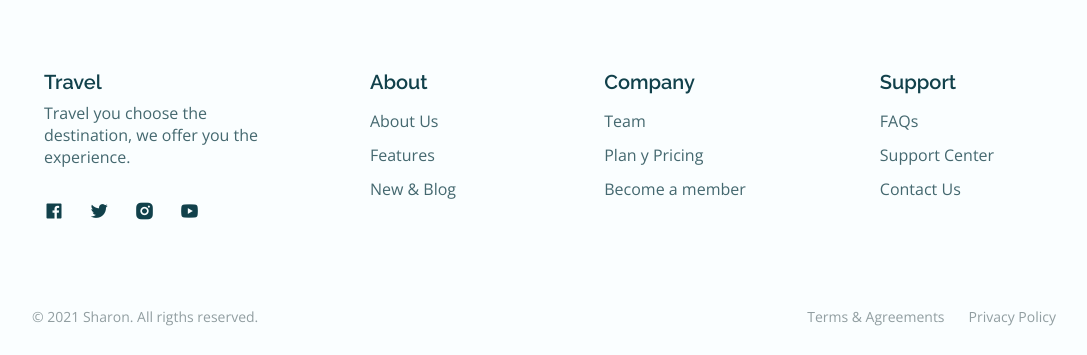
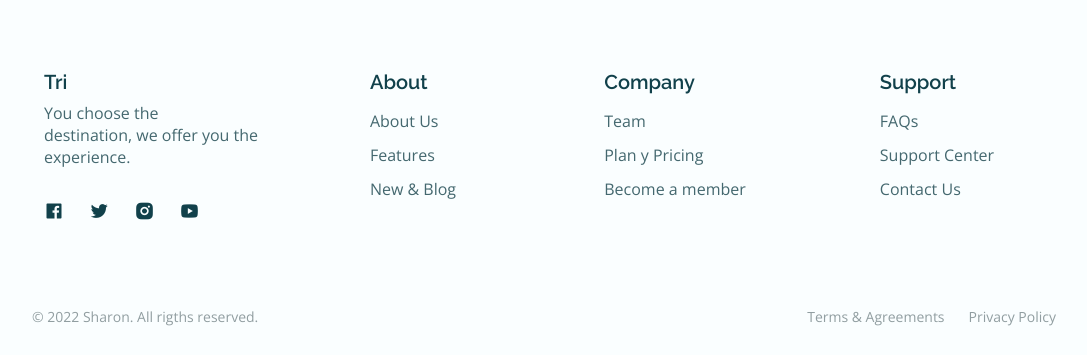
Before and after one commit to naisiaye/responsive-travel-website, a plain HTML site: page index.html in a window 1280 px wide. Shown: the part 4557-4912 px from the top of the page, without its empty margins (96-1183 px from the left). Drawn offline with nearby package versions, Linux system fonts and the light colour scheme.

```diff
--- a/index.html
+++ b/index.html
@@ -382,8 +382,8 @@
             <div class="footer__container container grid">
                 <div class="footer__content grid">
                     <div class="footer__data">
-                        <h3 class="footer__title">Travel</h3>
-                        <p class="footer__description">Travel you choose the <br> destination,
+                        <h3 class="footer__title">Tri</h3>
+                        <p class="footer__description">You choose the <br> destination,
                             we offer you the <br> experience.
                         </p>
                         <div>
@@ -449,7 +449,7 @@
                 </div>
 
                 <div class="footer__rights">
-                    <p class="footer__copy">&#169; 2021 Sharon. All rigths reserved.</p>
+                    <p class="footer__copy">&#169; 2022 Sharon. All rigths reserved.</p>
                     <div class="footer__terms">
                         <a href="#" class="footer__terms-link">Terms & Agreements</a>
                         <a href="#" class="footer__terms-link">Privacy Policy</a>
```
Also changed, not shown: assets/img/banner-1.jpeg (added), assets/img/logo.png, preview.jpg.
